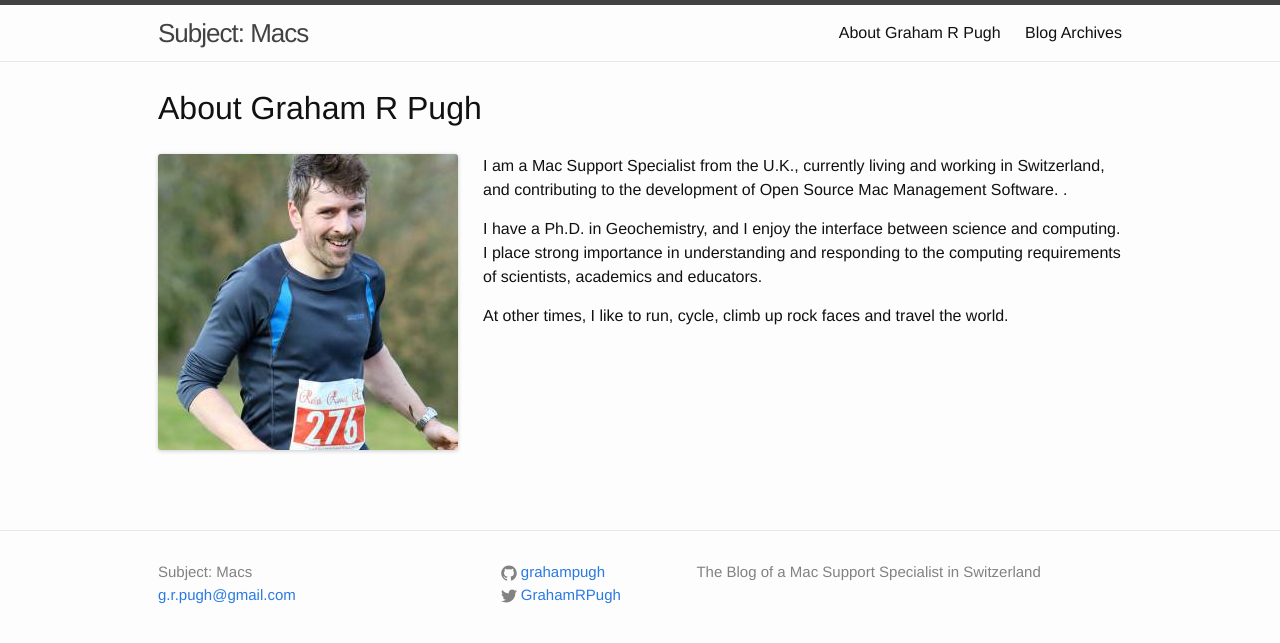
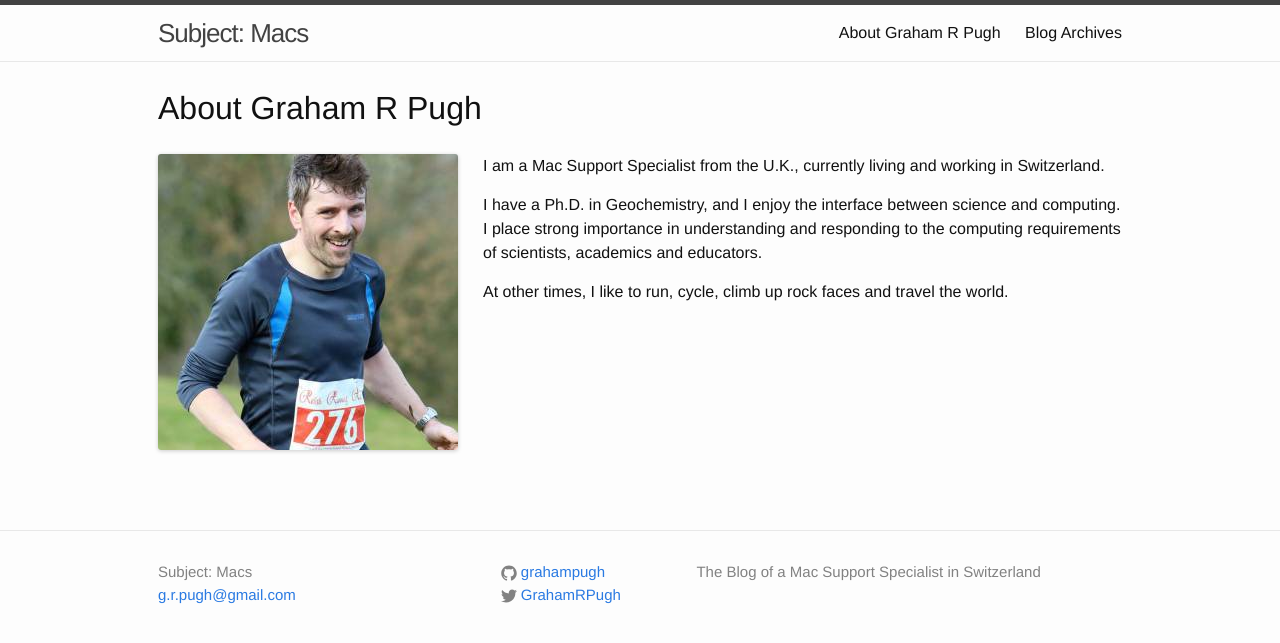
Before and after one commit to grahampugh/grahampugh.github.io, a Jekyll site: the page built from about.md, in a window 1280 px wide. Shown: the top 643 px of the page. Built offline with Jekyll 4.4.1, drawn with Linux system fonts in a browser that asks for light colours; comment, search, counter and statistics services are not loaded.

Commit message:
fixed some issues with disqus links

```diff
--- a/_layouts/post.html
+++ b/_layouts/post.html
@@ -7,7 +7,7 @@
 
 	<header class="post-header">
 		<h1 class="post-title" itemprop="name headline">{{ page.title }}</h1>
-		<p class="post-meta"><time datetime="{{ page.date | date_to_xmlschema }}" itemprop="datePublished">{{ page.date | date: "%b %-d, %Y" }}</time> • {% raw %}<a href="{{ post.url }}index.html#disqus_thread" data-disqus-identifier="{{ post.url }}"></a>{% endraw %}</p>
+		<p class="post-meta"><time datetime="{{ page.date | date_to_xmlschema }}" itemprop="datePublished">{{ page.date | date: "%b %-d, %Y" }}</time> • <a href="{{ post.url }}#disqus_thread" data-disqus-identifier="{{ post.url }}"></a></p>
 	</header>
 
 	<div class="post-content" itemprop="articleBody">
--- a/about.md
+++ b/about.md
@@ -5,7 +5,7 @@
 
 <img align="left" style="margin-right:25px;margin-bottom:50px" src="/assets/images/1506582_561159523982174_1717740710_n.jpg" />
 
-I am a Mac Support Specialist from the U.K., currently living and working in Switzerland, and contributing to the development of Open Source Mac Management Software.  .
+I am a Mac Support Specialist from the U.K., currently living and working in Switzerland.
 
 I have a Ph.D. in Geochemistry, and I enjoy the interface between science and computing.  I place strong importance in understanding and responding to the computing requirements of scientists, academics and educators.
 
--- a/archives/index.html
+++ b/archives/index.html
@@ -10,7 +10,7 @@
             <span class="post-meta">
                <a class="post-link" href="{{ post.url | prepend: site.baseurl }}">{{ post.title }}</a> &nbsp;|&nbsp;
                {{ post.date | date: "%b %-d, %Y" }} &nbsp;|&nbsp;
-               <a class="post-meta" href="{{ post.url }}index.html#disqus_thread" data-disqus-identifier="{{post.url}}"></a>
+               <a class="post-meta" href="{{ post.url }}#disqus_thread" data-disqus-identifier="{{post.url}}"></a>
             </span>
          </li>
       {% endfor %}
--- a/index.html
+++ b/index.html
@@ -24,7 +24,7 @@
       </a>
     </h1>
 
-    <p class="post-meta"><time datetime="{{ post.date | date_to_xmlschema }}" itemprop="datePublished">{{ post.date | date: "%b %-d, %Y" }}</time> &nbsp; | &nbsp; <a class="post-meta" href="{{ post.url }}index.html#disqus_thread" data-disqus-identifier="{{ post.url }}"></a></p>
+    <p class="post-meta"><time datetime="{{ post.date | date_to_xmlschema }}" itemprop="datePublished">{{ post.date | date: "%b %-d, %Y" }}</time> &nbsp; | &nbsp; <a class="post-meta" href="{{ post.url }}#disqus_thread" data-disqus-identifier="{{ post.url }}"></a></p>
 
 
     <p class="post-meta">{{ post.content | strip_html | truncatewords: 50 }}</p>
```
